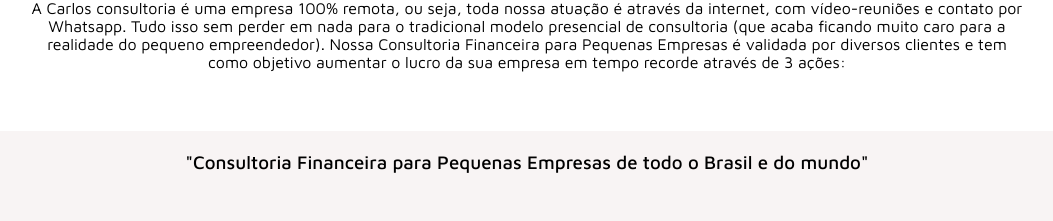
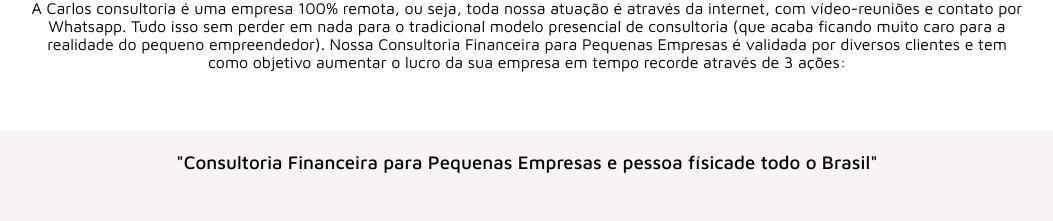
Before and after one commit to AlanPedroD/consultoria, a plain HTML site: page index.html in a window 1280 px wide. Shown: the part 843-1064 px from the top of the page, without its empty margins (113-1166 px from the left). Drawn offline with nearby package versions, Linux system fonts and the light colour scheme.

Commit message:
frase alterada

```diff
--- a/index.html
+++ b/index.html
@@ -79,7 +79,7 @@
     </div>
   </article>
   <article class="fundadores">
-    <h3 class="frase-ong">"Consultoria Financeira para Pequenas Empresas de todo o Brasil e do mundo"</h3>
+    <h3 class="frase-ong">"Consultoria Financeira para Pequenas Empresas e pessoa físicade todo o Brasil"</h3>
     <div class="colaboradores">
       <div class="container-photo-fundadores">
         <div class="container-grafico">
```
